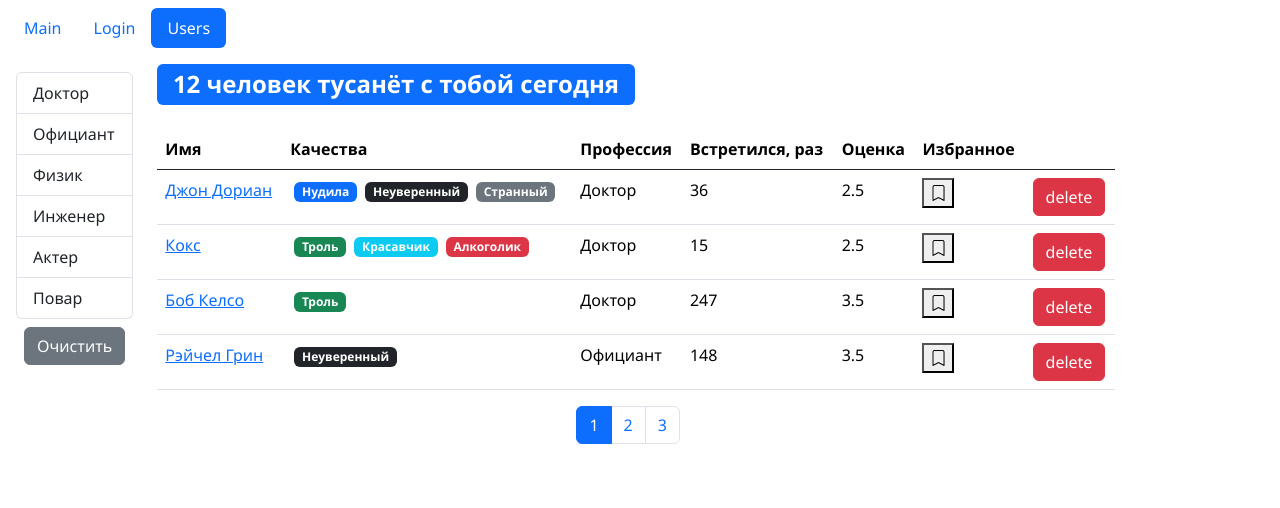
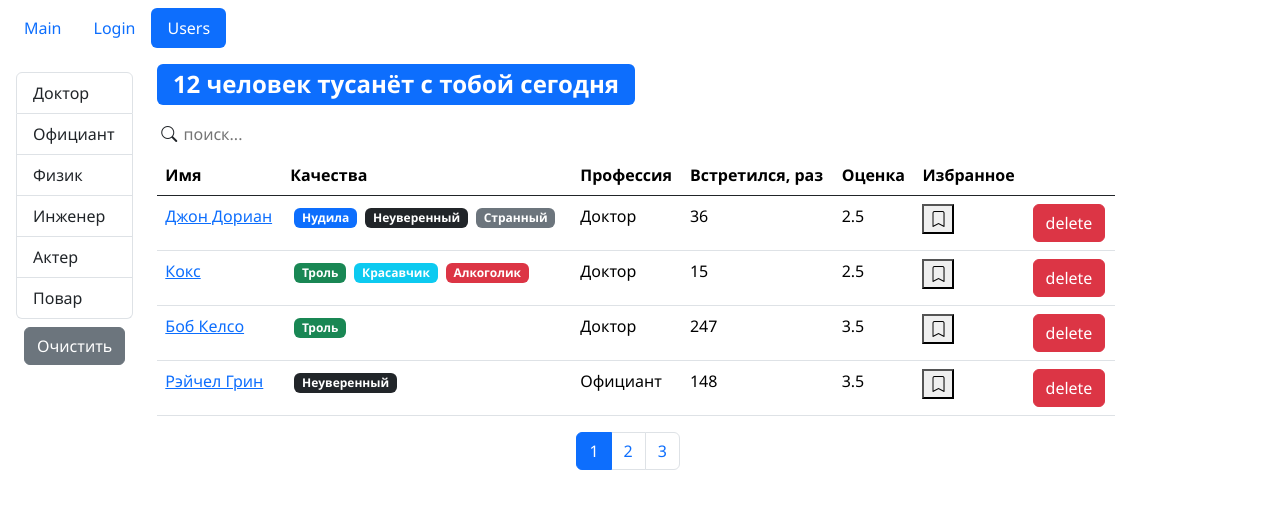
Before and after one commit to EvgenyKhodykin/fast_company_vite_v6, a React (Vite) app: page /users in a window 1280 px wide. Shown: the top 508 px of the page. Built offline with nearby package versions, Linux system fonts and the light colour scheme.

Commit message:
search string has been added

```diff
--- /dev/null
+++ b/src/components/SearchString.jsx
@@ -0,0 +1,25 @@
+import React from 'react'
+import PropTypes from 'prop-types'
+
+function SearchString({ onChange, value }) {
+    return (
+        <div className='container'>
+            <i className='bi bi-search'> </i>
+            <input
+                type='text'
+                placeholder='поиск...'
+                className='w-50 border-0'
+                style={{ outline: 'none' }}
+                onChange={onChange}
+                value={value}
+            />
+        </div>
+    )
+}
+
+SearchString.propTypes = {
+    onChange: PropTypes.func,
+    value: PropTypes.string
+}
+
+export default SearchString
--- a/src/components/TextField.jsx
+++ b/src/components/TextField.jsx
@@ -29,7 +29,7 @@ function TextField({ label, type, name, value, onChange, error }) {
                         className='btn btn-outline-secondary'
                         onClick={toggleShowPassword}
                     >
-                        <i className={'bi bi-eye' + (showPassword ? ' slash' : '')}></i>
+                        <i className={'bi bi-eye' + (showPassword ? '-slash' : '')}></i>
                     </button>
                 )}
                 {error && <div className='invalid-feedback'>{error}</div>}
--- a/src/components/UsersList.jsx
+++ b/src/components/UsersList.jsx
@@ -8,6 +8,7 @@ import API from '../api'
 import SearchStatus from './SearchStatus'
 import UserTable from './UsersTable'
 import Loading from './Loading'
+import SearchString from './SearchString'
 
 function UsersList() {
     const [users, setUsers] = useState()
@@ -15,6 +16,7 @@ function UsersList() {
     const [professions, setProfessions] = useState()
     const [selectedProf, setSelectedProf] = useState()
     const [sortBy, setSortBy] = useState({ iter: 'name', order: 'asc' })
+    const [searchValue, setSearchValue] = useState('')
 
     const pageSize = 4
 
@@ -46,9 +48,10 @@ function UsersList() {
 
     useEffect(() => {
         setCurrentPage(1)
-    }, [selectedProf])
+    }, [selectedProf, searchValue])
 
     const handleProfessionSelect = item => {
+        setSearchValue('')
         setSelectedProf(item)
     }
 
@@ -60,10 +63,21 @@ function UsersList() {
         setSortBy(item)
     }
 
+    const handleSearch = ({ target }) => {
+        setSelectedProf(undefined)
+        setSearchValue(target.value)
+    }
+
     if (users) {
-        const filteredUsers = selectedProf
-            ? users.filter(user => user.profession._id === selectedProf._id)
-            : users
+        let filteredUsers = null
+
+        if (searchValue) {
+            filteredUsers = users.filter(user =>
+                user.name.toLowerCase().includes(searchValue.toLowerCase())
+            )
+        } else if (selectedProf) {
+            filteredUsers = users.filter(user => user.profession._id === selectedProf._id)
+        } else filteredUsers = users
 
         const count = filteredUsers.length
 
@@ -73,6 +87,7 @@ function UsersList() {
 
         const clearFilter = () => {
             setSelectedProf()
+            setSearchValue('')
         }
 
         return (
@@ -84,7 +99,10 @@ function UsersList() {
                             items={professions}
                             onItemSelect={handleProfessionSelect}
                         />
-                        <button className='btn btn-secondary m-2' onClick={clearFilter}>
+                        <button
+                            className='btn btn-secondary m-2'
+                            onClick={clearFilter}
+                        >
                             Очистить
                         </button>
                     </div>
@@ -92,6 +110,10 @@ function UsersList() {
 
                 <div className='d-flex flex-column'>
                     <SearchStatus length={count} />
+                    <SearchString
+                        onChange={handleSearch}
+                        value={searchValue}
+                    />
                     {count > 0 && (
                         <UserTable
                             users={userCrop}
--- a/src/layouts/LoginLayout.jsx
+++ b/src/layouts/LoginLayout.jsx
@@ -62,7 +62,7 @@ function LoginLayout() {
         <div className='container mt-5'>
             <div className='row '>
                 <div className='col-md-6 offset-md-3 shadow p-4'>
-                    <h3 className='mb-4'>Login</h3>
+                    <h3 className='mb-4'>Autorization</h3>
                     <form onSubmit={handleSubmit}>
                         <TextField
                             label='Email'
@@ -72,7 +72,7 @@ function LoginLayout() {
                             error={errors.email}
                         />
                         <TextField
-                            label='Пароль'
+                            label='Password'
                             type='password'
                             name='password'
                             value={data.password}
```
